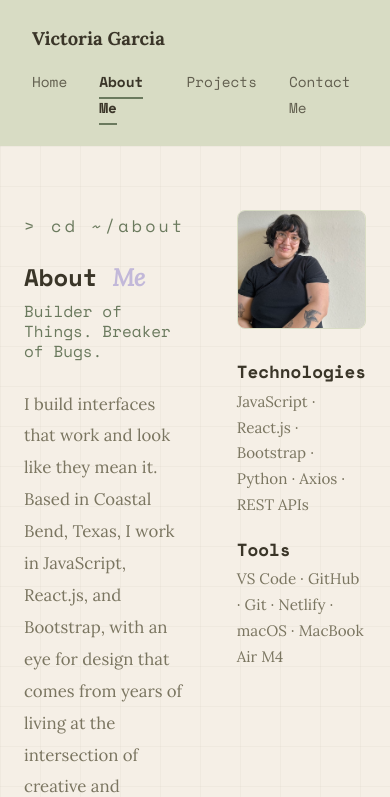
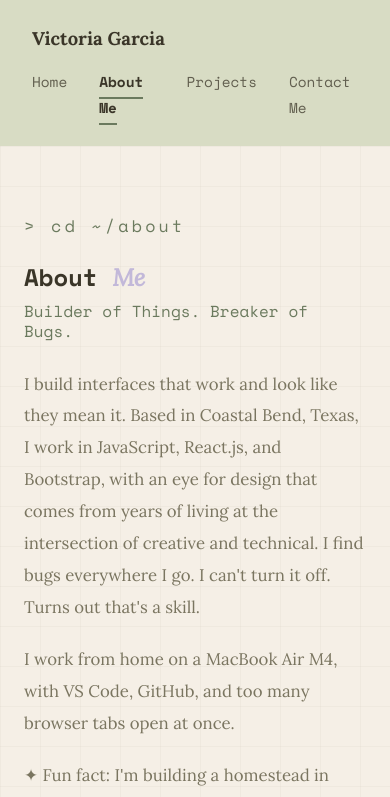
Before and after one commit to fifth-monger/responsive_portfolio_v2, a React (Vite) app: page /about in a window 390 px wide. Shown: the top 797 px of the page. Built offline with nearby package versions, Linux system fonts and the light colour scheme.

Commit message:
fix: collapse About and Contact grids on mobile

```diff
--- a/src/index.css
+++ b/src/index.css
@@ -1150,3 +1150,7 @@ html:has(.home-shell) {
 .site-footer.home-footer {
   scroll-snap-align: end;
 }
+
+@media (max-width: 768px) {
+  .about-grid, .contact-grid { grid-template-columns: 1fr; }
+}
```
